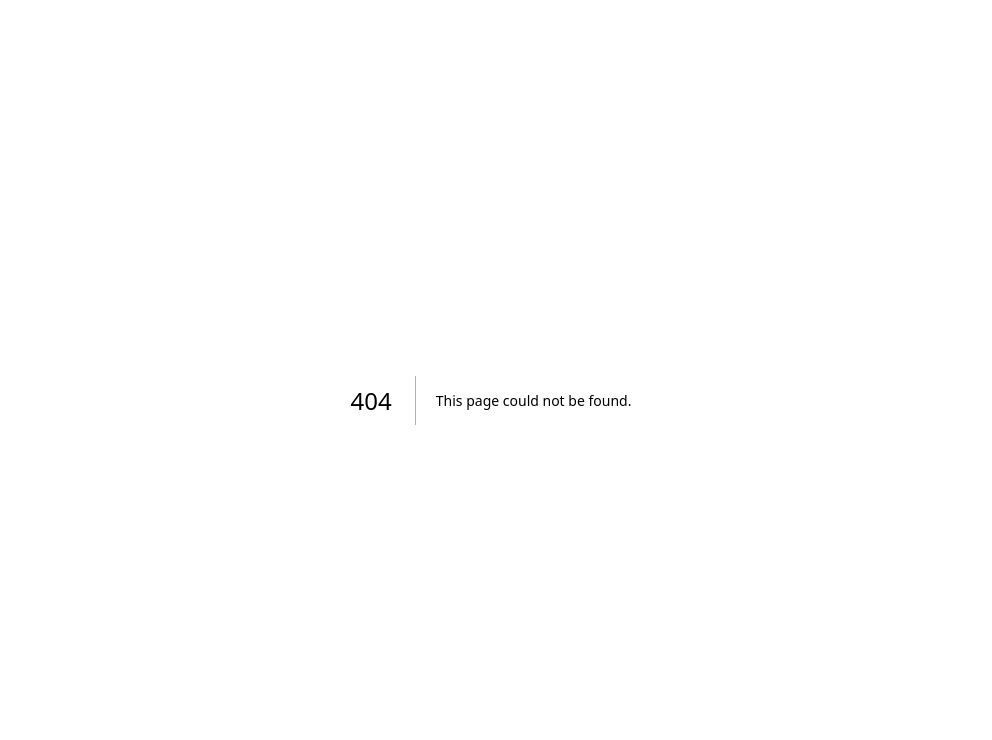
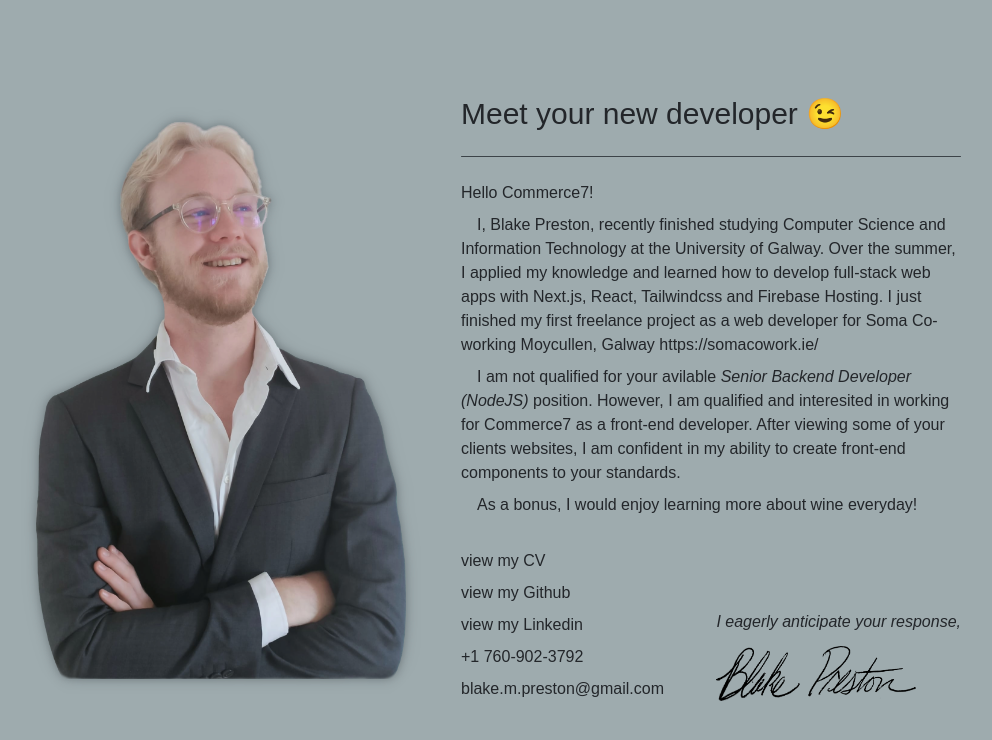
Before and after one commit to BeToast/coverLetters, a Next.js app: page /commerce7 in a window 1280 px wide. Before the commit this address had no page. Shown: the top 740 px of the page, without its empty margins (149-1141 px from the left). Built offline with nearby package versions, Linux system fonts and the light colour scheme; a web font is replaced by a local one.

Commit message:
commerce7 application

```diff
--- /dev/null
+++ b/app/commerce7/page.tsx
@@ -0,0 +1,90 @@
+import Photo from 'components/Photo'
+import Title from 'components/Title'
+import Text from 'components/Text'
+import AppearAffect from 'components/AppearAffect';
+import Hr from 'components/Hr';
+import Signature from 'components/Signature';
+
+// scroll  handler
+import dynamic from 'next/dynamic'
+const DynamicScrollHandler = dynamic(() => import('components/ScrollHandler'),{
+  ssr: false,
+});
+
+export default function Template() {
+  const mainId = "template";
+
+  return (<>
+    <main id={mainId} className='flex flex-wrap justify-center items-center min-h-full w-[940px] max-w-full m-auto'>
+      <div className={'px-10 pt-12 pc:pt-0 pc:pl-10 pc:pr-0 pc:h-[620px] w-full pc:w-[540px] pc:order-last'}>
+        <AppearAffect>
+          <div className='flex flex-col justify-center h-full'>
+            <div className='pc:w-[500px]'>
+              <Title>
+              Meet your new developer 😉
+              </Title>
+              <Hr className='my-6'/>
+              <Text.Frame>
+                <Text.Greeting>
+                  Hello Commerce7!
+                </Text.Greeting>
+                <Text.P>
+                  I, Blake Preston, recently finished studying Computer Science and Information Technology at the University of Galway. Over the summer, I applied my knowledge and learned how to develop full-stack web apps with Next.js, React, Tailwindcss and Firebase Hosting. I just finished my first freelance project as a web developer for Soma Co-working Moycullen, Galway <Text.Link noP={true} href='https://somacowork.ie/'>https://somacowork.ie/</Text.Link>
+                </Text.P>
+                <Text.P>
+                  I am not qualified for your avilable <span className='italic'>Senior Backend Developer (NodeJS)</span> position. However, I am qualified and interesited in working for Commerce7 as a front-end developer. After viewing some of your clients websites, I am confident in my ability to create front-end components to your standards.
+                </Text.P>
+                <Text.P>
+                  As a bonus, I would enjoy learning more about wine everyday!
+                </Text.P>
+              </Text.Frame>
+            </div>
+            <div className='flex flex-wrap pc:w-[500px] items-end justify-between pt-8 pb-1'>
+              <div className='pr-8'>
+                <Text.Frame>
+                <Text.Link
+                    href='https://drive.google.com/file/d/1XuhAnWxb-Rg4Q3mBLxxKbghDf-1J13Xr/view'
+                  >
+                    view my CV
+                  </Text.Link>
+                  <Text.Link
+                    href='https://github.com/BeToast'
+                  >
+                    view my Github
+                  </Text.Link>
+                  <Text.Link
+                    href='https://www.linkedin.com/in/blake-m-preston/'
+                  >
+                    view my Linkedin
+                  </Text.Link>
+                  <Text.Link
+                    href='tel:+1-760-902-3792'
+                  >
+                    +1 760-902-3792
+                  </Text.Link>
+                  <Text.Link
+                    href='mailto:blake.m.preston@gmail.com'
+                  >
+                    blake.m.preston@gmail.com
+                  </Text.Link>
+                </Text.Frame>
+              </div>
+              <div className='mt-12'>
+                <Signature>
+                  I eagerly anticipate your response,
+                </Signature>
+              </div>
+            </div>
+          </div>
+        </AppearAffect>
+      </div>
+
+      <div className='mt-16 pc:mt-0 w-[400px] '>
+        <Photo />
+      </div>
+    </main>
+
+
+    <DynamicScrollHandler mainId={mainId}/>
+  </>)
+}
```
